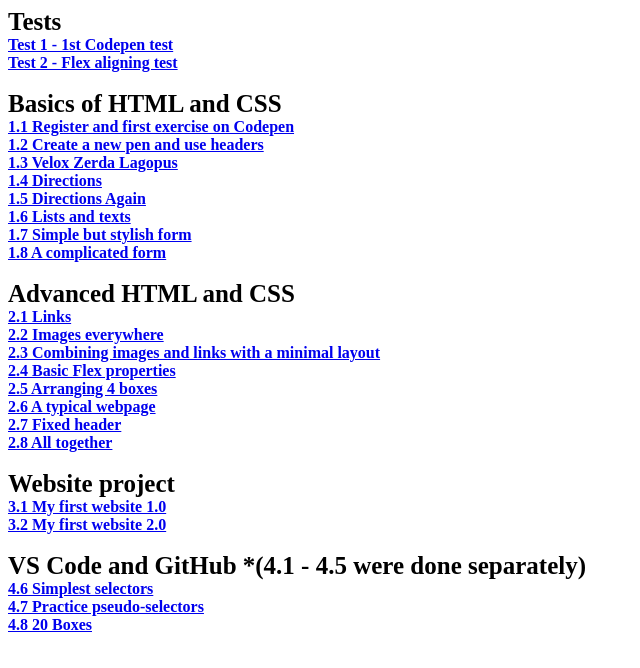
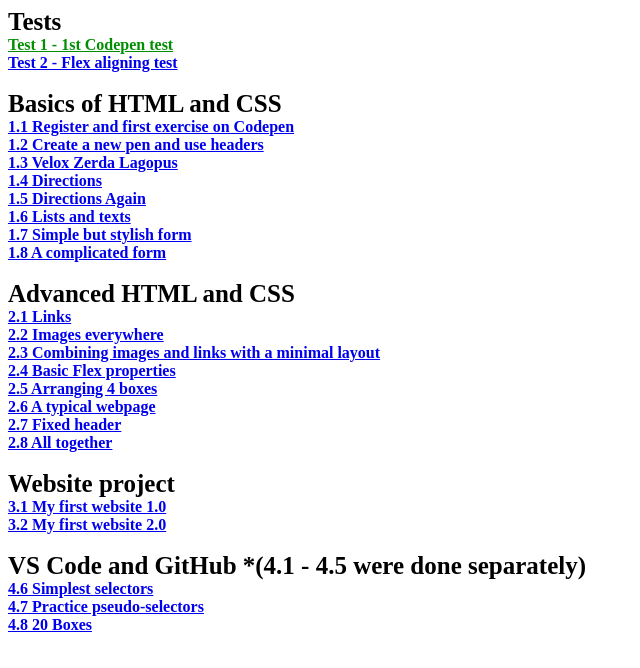
Before and after one commit to Samo1501/Samo1501.github.io, a plain HTML site: page index.html in a window 1280 px wide. In both pictures the pointer is over the link "Test 1 - 1st Codepen test". Shown: the whole page, without its empty margins (0-640 px from the left). Drawn offline with Linux system fonts and the light colour scheme.

Commit message:
Main index formated v2

```diff
--- a/style.css
+++ b/style.css
@@ -9,3 +9,5 @@ p {
 }
 
 br {margin: 5px}
+
+a:hover {color: rgb(0, 143, 0);}
```
